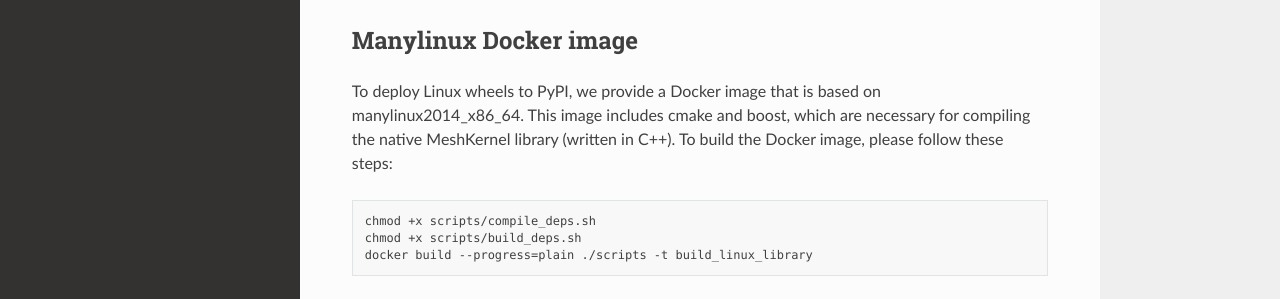
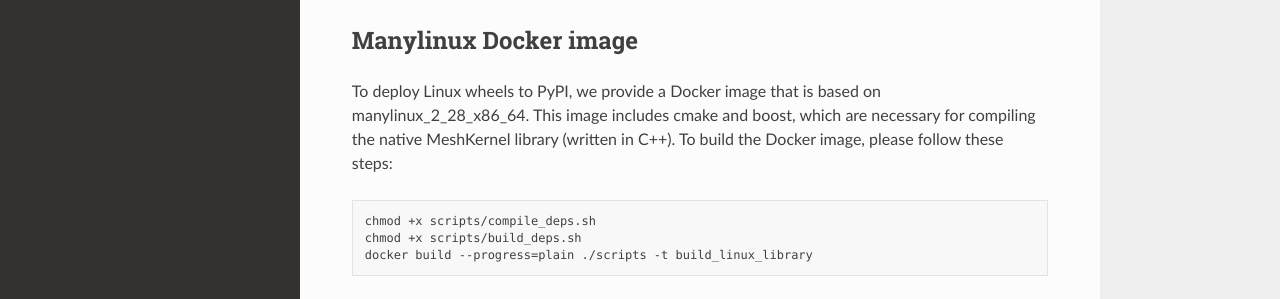
Before and after one commit to Deltares/MeshKernelPy, a Sphinx documentation site: the page built from docs/index.md, in a window 1280 px wide and 900 px high, scrolled down 3570 px. Shown: the part 176-475 px from the top of the window. Built offline with Sphinx 7.4.7 and the Read the Docs theme 2.0.0, drawn with Linux system fonts in a browser that asks for light colours.

```diff
--- a/docs/index.md
+++ b/docs/index.md
@@ -87,7 +87,7 @@ To test, simply run `pytest`.
 
 ## Manylinux Docker image
 
-To deploy Linux wheels to PyPI, we provide a Docker image that is based on manylinux2014_x86_64.
+To deploy Linux wheels to PyPI, we provide a Docker image that is based on manylinux_2_28_x86_64.
 This image includes cmake and boost, which are necessary for compiling the native MeshKernel library (written in C++).
 To build the Docker image, please follow these steps:
 
```
Also changed, not shown: README.md (+1 -1 lines).
